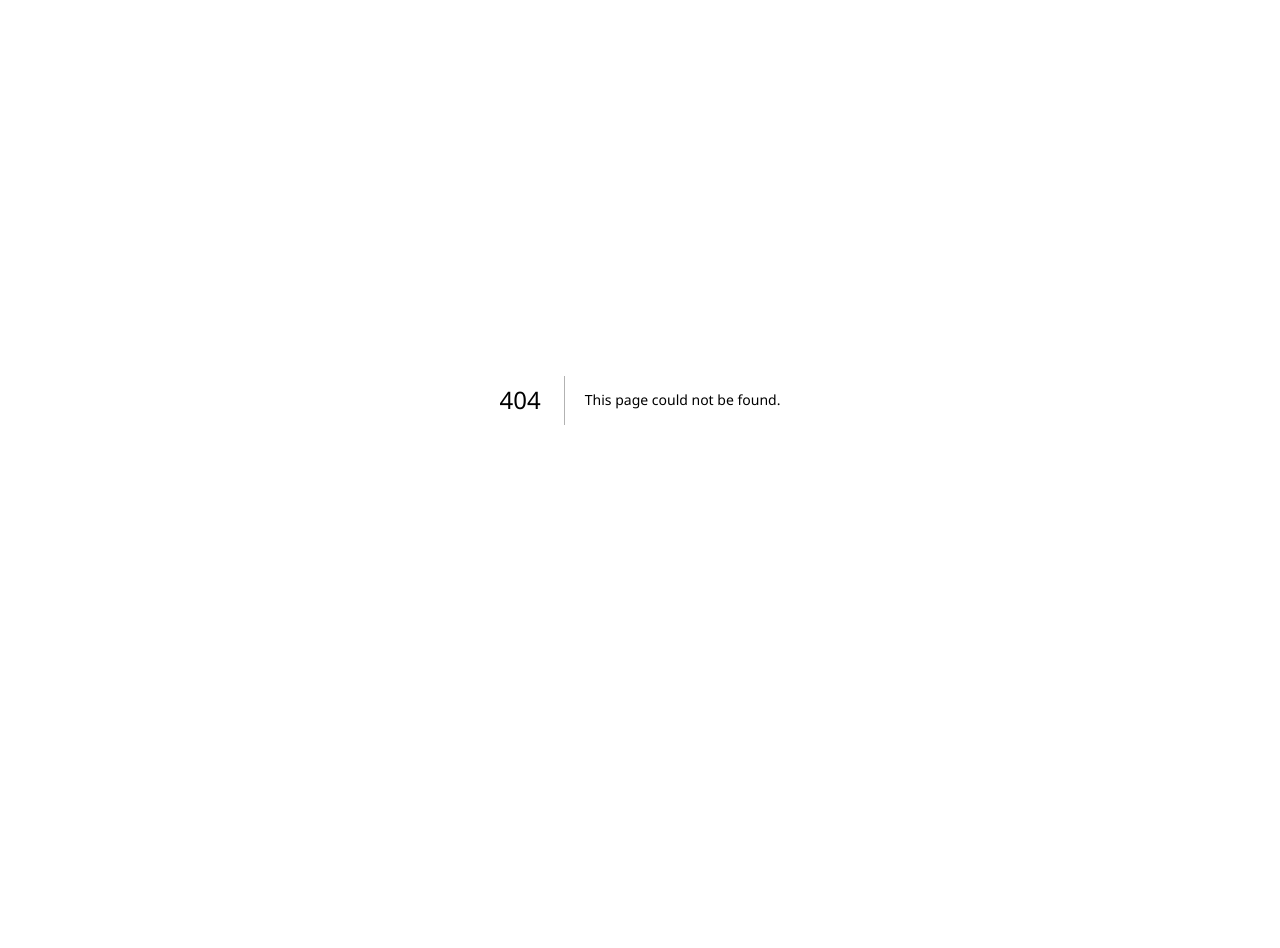
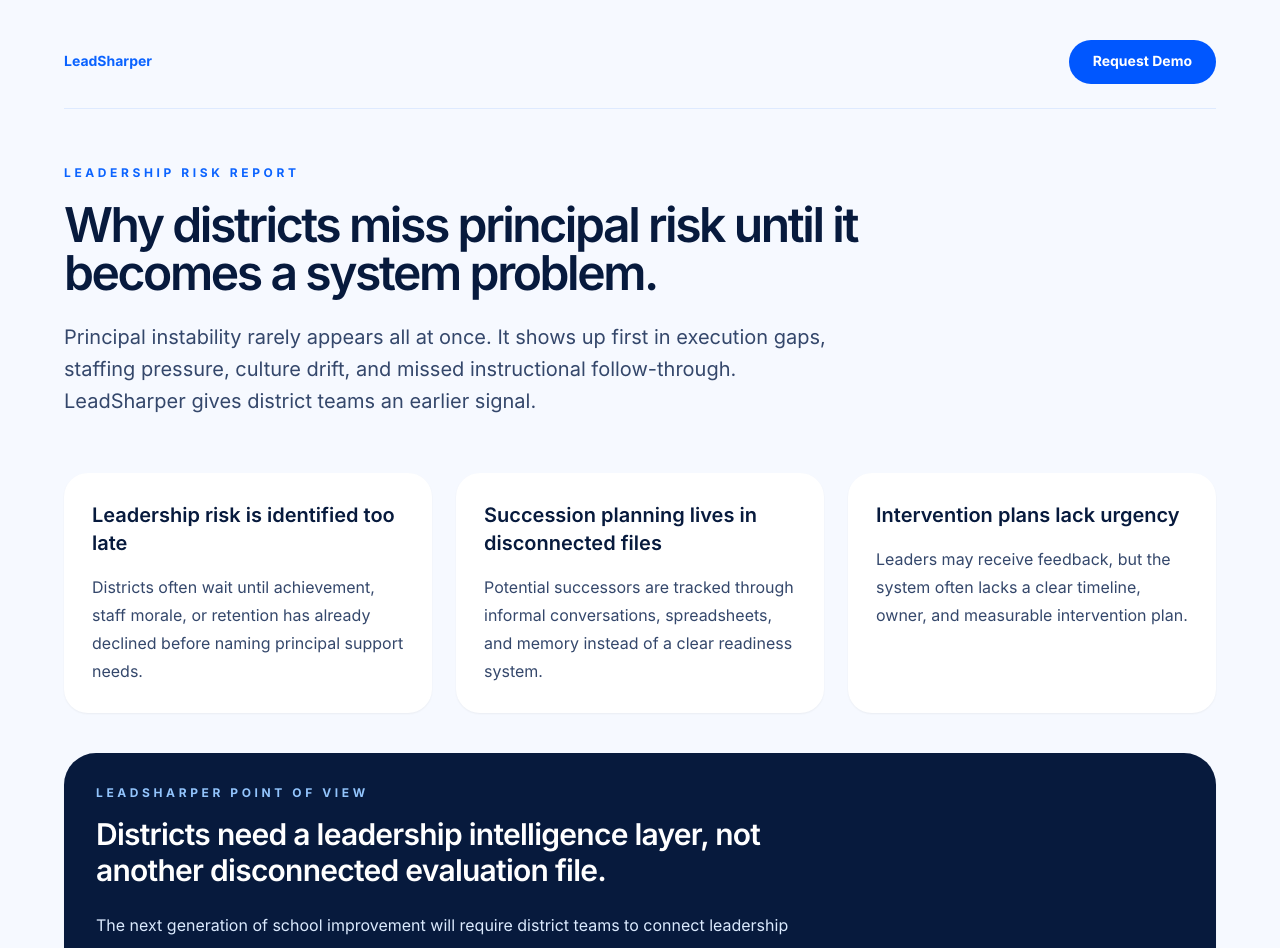
Before and after one commit to jmarc296-jpg/instructional-leadership-practice, a Next.js app: page /leadership-risk-report in a window 1280 px wide. Before the commit this address had no page. Shown: the top 948 px of the page. Before the commit the page ends 800 px from the top, so only its background shows below. Built offline with nearby package versions, Linux system fonts and the light colour scheme.

Commit message:
Add leadership risk report page

```diff
--- /dev/null
+++ b/app/leadership-risk-report/page.tsx
@@ -0,0 +1,71 @@
+import Link from "next/link";
+
+const failurePoints = [
+  {
+    title: "Leadership risk is identified too late",
+    body: "Districts often wait until achievement, staff morale, or retention has already declined before naming principal support needs."
+  },
+  {
+    title: "Succession planning lives in disconnected files",
+    body: "Potential successors are tracked through informal conversations, spreadsheets, and memory instead of a clear readiness system."
+  },
+  {
+    title: "Intervention plans lack urgency",
+    body: "Leaders may receive feedback, but the system often lacks a clear timeline, owner, and measurable intervention plan."
+  }
+];
+
+export default function LeadershipRiskReportPage() {
+  return (
+    <main className="min-h-screen bg-[#f6f9ff] px-6 py-10 text-[#071a3d] sm:px-10">
+      <section className="mx-auto max-w-6xl">
+        <header className="flex items-center justify-between border-b border-[#0b63ff]/10 pb-6">
+          <Link href="/" className="text-sm font-bold text-[#0b63ff]">
+            LeadSharper
+          </Link>
+
+          <Link href="/demo" className="rounded-full bg-[#0057FF] px-6 py-3 text-sm font-bold text-white">
+            Request Demo
+          </Link>
+        </header>
+
+        <section className="py-14">
+          <p className="text-xs font-bold uppercase tracking-[0.3em] text-[#0b63ff]">
+            Leadership Risk Report
+          </p>
+
+          <h1 className="mt-5 max-w-4xl text-5xl font-semibold tracking-[-0.05em]">
+            Why districts miss principal risk until it becomes a system problem.
+          </h1>
+
+          <p className="mt-6 max-w-3xl text-xl leading-8 text-[#34476b]">
+            Principal instability rarely appears all at once. It shows up first in execution gaps, staffing pressure, culture drift, and missed instructional follow-through. LeadSharper gives district teams an earlier signal.
+          </p>
+        </section>
+
+        <section className="grid gap-6 md:grid-cols-3">
+          {failurePoints.map((point) => (
+            <article key={point.title} className="rounded-3xl bg-white p-7 shadow-sm">
+              <h2 className="text-xl font-semibold">{point.title}</h2>
+              <p className="mt-4 leading-7 text-[#34476b]">{point.body}</p>
+            </article>
+          ))}
+        </section>
+
+        <section className="mt-10 rounded-[2rem] bg-[#071a3d] p-8 text-white shadow-sm">
+          <p className="text-xs font-bold uppercase tracking-[0.3em] text-blue-300">
+            LeadSharper Point of View
+          </p>
+
+          <h2 className="mt-4 max-w-3xl text-3xl font-semibold tracking-tight">
+            Districts need a leadership intelligence layer, not another disconnected evaluation file.
+          </h2>
+
+          <p className="mt-5 max-w-3xl leading-8 text-blue-100">
+            The next generation of school improvement will require district teams to connect leadership performance, talent risk, school outcomes, and succession readiness in one executive view.
+          </p>
+        </section>
+      </section>
+    </main>
+  );
+}
--- a/app/page.tsx
+++ b/app/page.tsx
@@ -36,6 +36,12 @@ export default function HomePage() {
         />
 
         <div className="flex items-center gap-4">
+          <Link
+            href="/leadership-risk-report"
+            className="hidden text-sm font-semibold text-[#31456E] hover:text-[#0057FF] sm:inline-flex"
+          >
+            Report
+          </Link>
           <Link
             href="/sign-in"
             className="rounded-full border border-[#0D6EFD]/20 px-6 py-3 text-sm font-semibold hover:bg-white"
```
